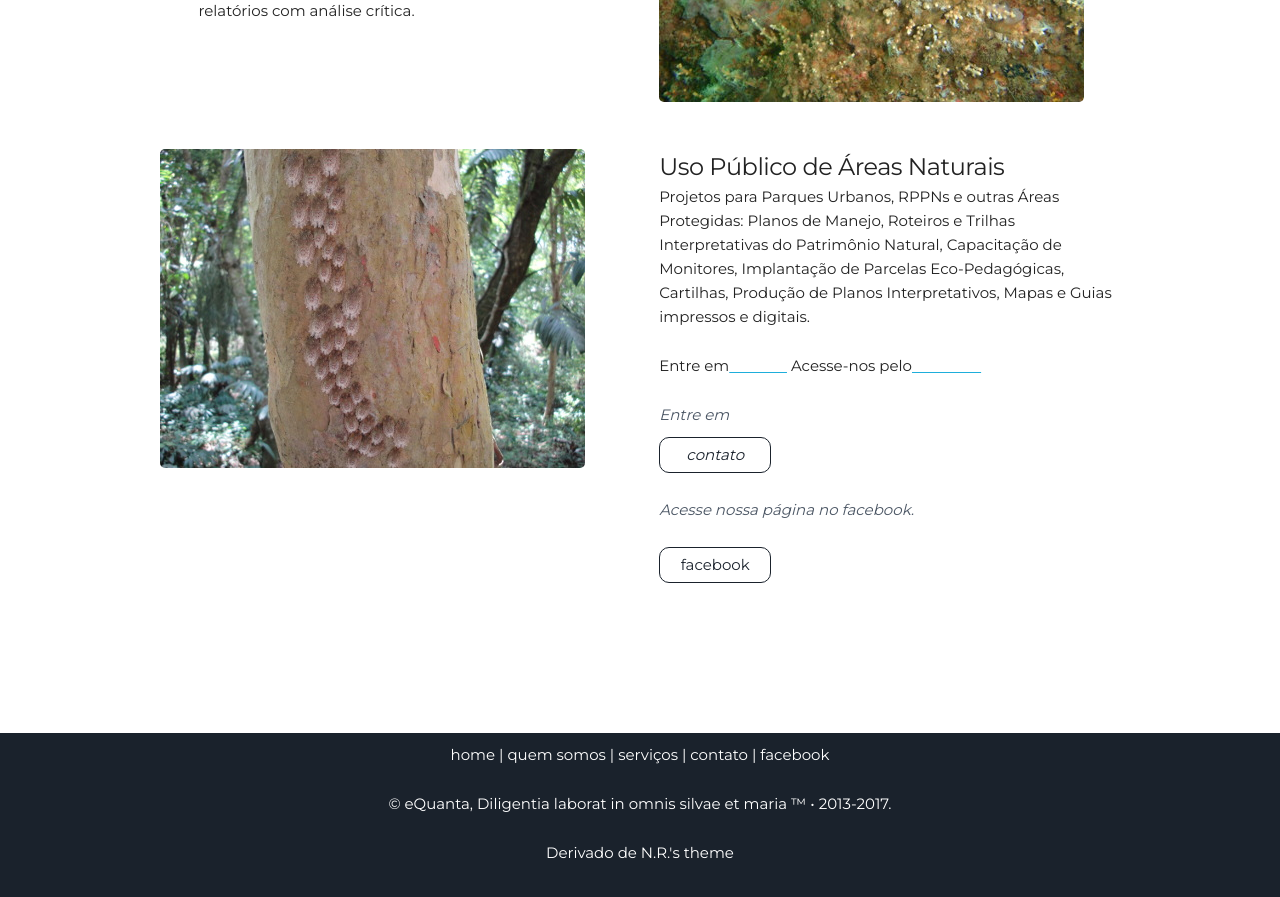
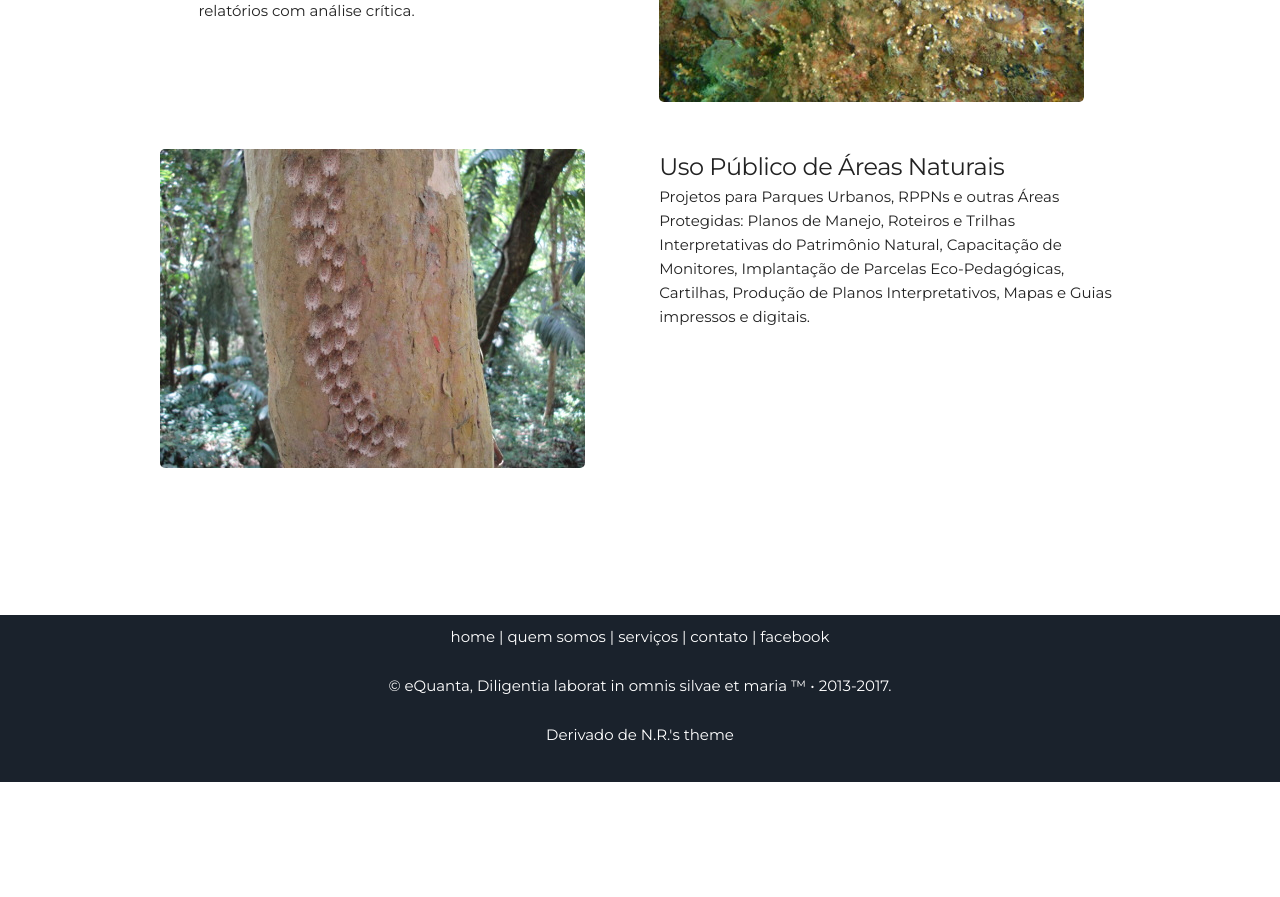
Before and after one commit to leroy1977/eQ1, a Jekyll site: the page built from index.html, in a window 1280 px wide and 900 px high, scrolled down 2764 px. Shown: the top 897 px of the window. Built offline with Jekyll 4.4.1, drawn with Linux system fonts in a browser that asks for light colours; after the commit the page ends 3546 px from its top, so only the background shows below that.

Commit message:
Update projects.html

```diff
--- a/_includes/projects.html
+++ b/_includes/projects.html
@@ -52,15 +52,9 @@
         <li> Aplicação: tradução/aplicação técno-científica e didática e educação <i> outdoor. </i> </li>
       </ul> -->
       <p>Projetos para Parques Urbanos, RPPNs e outras Áreas Protegidas: Planos de Manejo, Roteiros e Trilhas Interpretativas do Patrimônio Natural, Capacitação de Monitores, Implantação de Parcelas Eco-Pedagógicas, Cartilhas, Produção de Planos Interpretativos, Mapas e Guias impressos e digitais.</p>
-
-      <p> </i> <tbody><tr>
-                <td align="center">Entre em<a href="mailto:{{site.email}}"><font color="#ffffff">contato</font></a></td>
-                <td align="center">Acesse-nos pelo<a href="https://www.facebook.com/eQuanta.env{{site.facebook_username}}"><font color="#ffffff">facebook</font></a></td>
-        </tr> </i> </p>
-
-      <p> <i> <font color= #4B5664> Entre em <a class="project-link" href="mailto:{{site.email}}">contato</a> </i> </p>
+      <!-- <p> <i> <font color= #4B5664> Entre em <a class="project-link" href="mailto:{{site.email}}">contato</a> </i> </p>
       <p> <i> <font color= #4B5664> Acesse nossa página no facebook. </i> </p>
-      <a class="project-link" href="https://www.facebook.com/eQuanta.env{{site.facebook_username}}">facebook</a>
+      <a class="project-link" href="https://www.facebook.com/eQuanta.env{{site.facebook_username}}">facebook</a> -->
     </div>
   </div>
   <!-- <div class="row user-projects">
```
